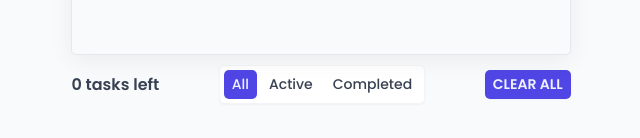
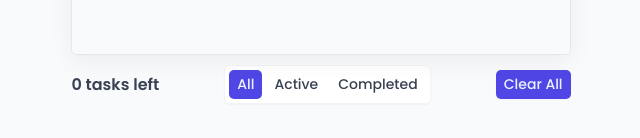
Before and after one commit to stevenHuang0604/todo-list-react, a React (Vite) app: page / in a window 1280 px wide. Shown: the part 446-584 px from the top of the page, without its empty margins (319-959 px from the left). Built offline with nearby package versions, Linux system fonts and the light colour scheme.

Commit message:
fix: fix small Button font weight & text-transform

```diff
--- a/src/styles/Button.module.css
+++ b/src/styles/Button.module.css
@@ -16,8 +16,8 @@
 /* size */
 .small {
   font-size: 1.4rem;
-  font-weight: 600;
-  text-transform: uppercase;
+  font-weight: 500;
+  /* text-transform: uppercase; */
   padding: 0.4rem 0.8rem;
   text-align: center;
   box-shadow: var(--shadow-sm);
```
